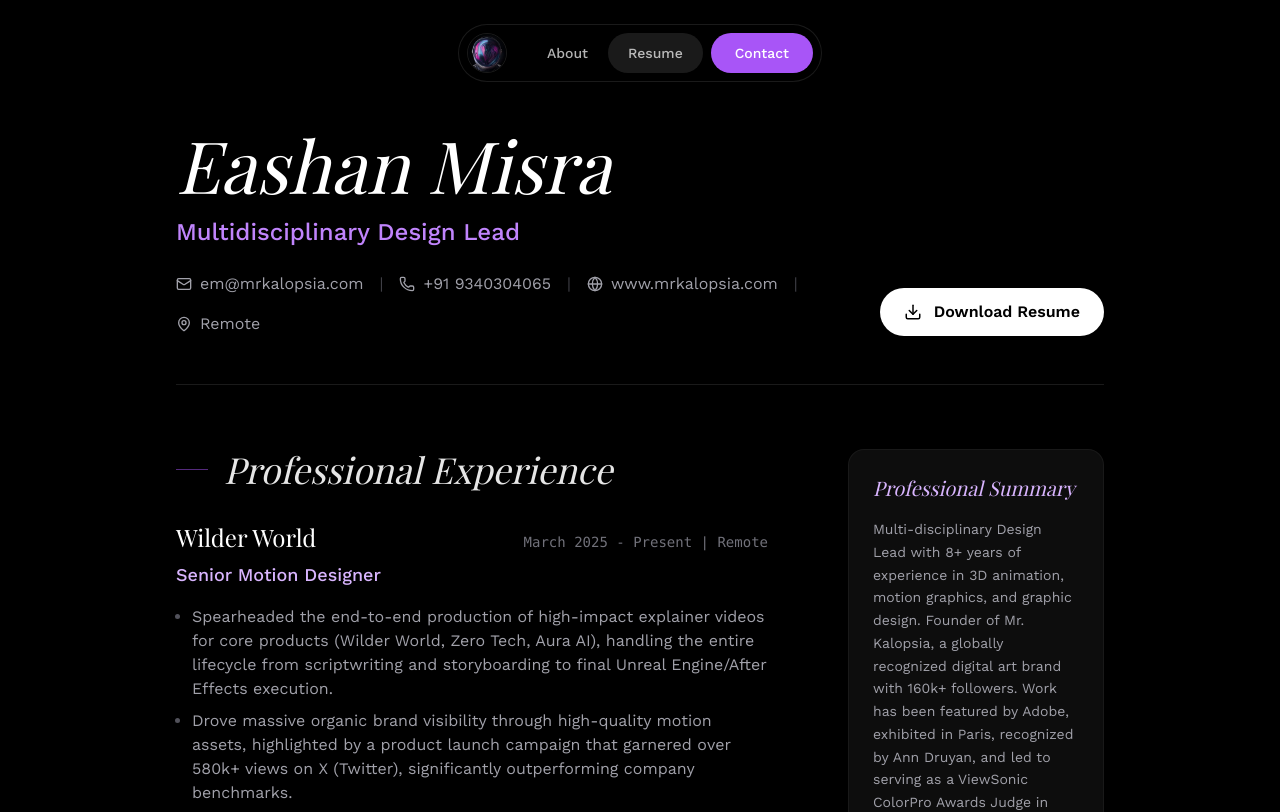
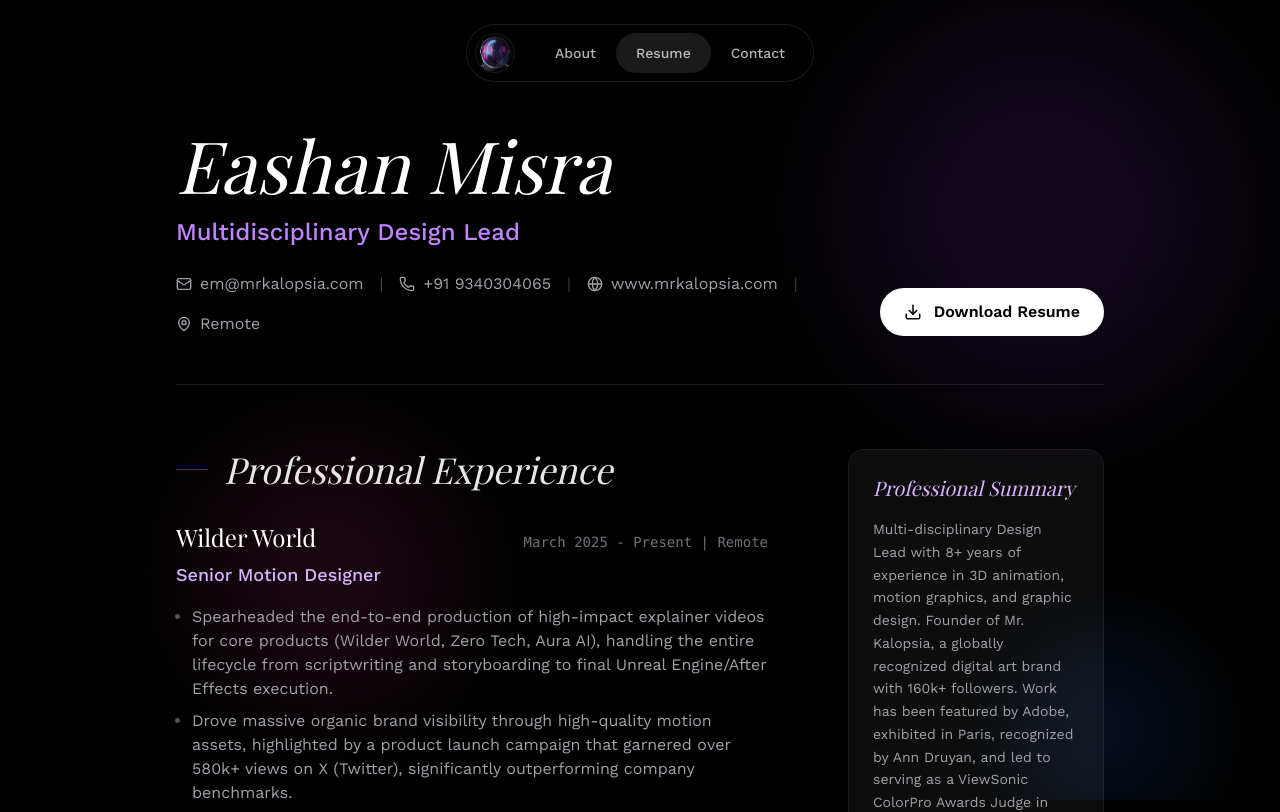
Before and after one commit to Mrkalopsia07/portfolio-website, a React (Vite) app: page /resume in a window 1280 px wide. Shown: the top 812 px of the page. Built offline with nearby package versions, Linux system fonts and the light colour scheme; a web font is replaced by a local one.

Commit message:
Describe your update here

```diff
--- a/src/App.jsx
+++ b/src/App.jsx
@@ -500,7 +500,7 @@ function AppContent() {
                 <div className="flex flex-wrap justify-center items-center gap-4 md:gap-8">
                   <a href="https://instagram.com/mr.kalopsia/" target="_blank" rel="noopener noreferrer" className="flex items-center gap-2 text-zinc-400 hover:text-white transition-colors text-xs md:text-sm font-bold uppercase tracking-wider" onMouseEnter={textEnter} onMouseLeave={textLeave}><Instagram size={16} className="md:w-[18px] md:h-[18px]" /> Instagram</a>
                   <a href="https://www.linkedin.com/in/eashan-misra/" target="_blank" rel="noopener noreferrer" className="flex items-center gap-2 text-zinc-400 hover:text-white transition-colors text-xs md:text-sm font-bold uppercase tracking-wider" onMouseEnter={textEnter} onMouseLeave={textLeave}><Linkedin size={16} className="md:w-[18px] md:h-[18px]" /> LinkedIn</a>
-                  <a href="/resume" className="flex items-center gap-2 text-purple-400 hover:text-purple-300 transition-colors text-xs md:text-sm font-bold uppercase tracking-wider border border-purple-500/30 px-3 md:px-4 py-1.5 md:py-2 rounded-full hover:bg-purple-500/10" onMouseEnter={textEnter} onMouseLeave={textLeave}><Download size={16} className="md:w-[18px] md:h-[18px]" /> Resume</a>
+                  <a href="/Resume - Eashan Misra.docx" download className="flex items-center gap-2 text-purple-400 hover:text-purple-300 transition-colors text-xs md:text-sm font-bold uppercase tracking-wider border border-purple-500/30 px-3 md:px-4 py-1.5 md:py-2 rounded-full hover:bg-purple-500/10" onMouseEnter={textEnter} onMouseLeave={textLeave}><Download size={16} className="md:w-[18px] md:h-[18px]" /> Resume</a>
                 </div>
               </div>
             </div>
--- a/src/components/BrandTicker.jsx
+++ b/src/components/BrandTicker.jsx
@@ -1,7 +1,7 @@
 import React from 'react';
 
 export default function BrandTicker({ textEnter, textLeave }) {
-    const brands = ['Logan Paul', 'Crypto', 'Futureverse', 'Gillette', 'Adobe', 'Rolling Stone', 'Wilder World'];
+    const brands = ['Logan Paul', 'Crypto', 'Futureverse', 'Gillette', 'Adobe', 'Rolling Stone', 'Wilder World', 'WD', 'eBay'];
 
     return (
         <div className="w-full">
--- a/src/components/Navbar.jsx
+++ b/src/components/Navbar.jsx
@@ -73,7 +73,7 @@ export default function Navbar({ lenis, textEnter, textLeave }) {
                         })}
                         <a
                             href="mailto:em@mrkalopsia.com"
-                            className="ml-2 bg-purple-500 text-white px-6 py-2.5 rounded-full text-sm font-medium hover:bg-purple-400 transition-all"
+                            className="text-white/70 hover:text-white hover:bg-white/5 px-5 py-2.5 rounded-full text-sm font-medium transition-all duration-300"
                             onMouseEnter={textEnter}
                             onMouseLeave={textLeave}
                         >
--- a/src/pages/Resume.jsx
+++ b/src/pages/Resume.jsx
@@ -8,6 +8,7 @@ import { Download, Mail, Phone, Globe, MapPin, ExternalLink, ArrowLeft } from 'l
 export default function Resume() {
     const [cursorVariant, setCursorVariant] = useState("default");
     const [lenis, setLenis] = useState(null);
+    const orbsRef = useRef(null);
 
     useEffect(() => {
         const lenisInstance = new Lenis({
@@ -30,6 +31,20 @@ export default function Resume() {
         };
     }, []);
 
+    // Parallax mouse effect for orbs (optimized with direct DOM manipulation)
+    useEffect(() => {
+        const handleMouseMove = (e) => {
+            if (orbsRef.current) {
+                const x = (e.clientX / window.innerWidth - 0.5) * 20;
+                const y = (e.clientY / window.innerHeight - 0.5) * 20;
+                orbsRef.current.style.setProperty('--mouse-x', `${x}px`);
+                orbsRef.current.style.setProperty('--mouse-y', `${y}px`);
+            }
+        };
+        window.addEventListener('mousemove', handleMouseMove, { passive: true });
+        return () => window.removeEventListener('mousemove', handleMouseMove);
+    }, []);
+
     const textEnter = () => setCursorVariant("text");
     const textLeave = () => setCursorVariant("default");
 
@@ -38,7 +53,63 @@ export default function Resume() {
             <CustomCursor cursorVariant={cursorVariant} />
             <Navbar lenis={lenis} textEnter={textEnter} textLeave={textLeave} />
 
-            <main className="pt-32 pb-20 px-6 md:px-12 max-w-5xl mx-auto" onMouseEnter={textEnter} onMouseLeave={textLeave}>
+            {/* Floating Orbs Background */}
+            <div ref={orbsRef} className="fixed inset-0 z-0 pointer-events-none overflow-hidden" style={{ '--mouse-x': '0px', '--mouse-y': '0px' }}>
+                <div
+                    className="absolute w-96 h-96 rounded-full bg-purple-500/10 blur-[60px] animate-float-slow"
+                    style={{
+                        top: '10%',
+                        left: '60%',
+                        transform: 'translate(calc(var(--mouse-x) * 0.5), calc(var(--mouse-y) * 0.5))',
+                        willChange: 'transform'
+                    }}
+                />
+                <div
+                    className="absolute w-64 h-64 rounded-full bg-pink-500/10 blur-[50px] animate-float-medium"
+                    style={{
+                        top: '50%',
+                        left: '20%',
+                        transform: 'translate(calc(var(--mouse-x) * -0.3), calc(var(--mouse-y) * -0.3))',
+                        willChange: 'transform'
+                    }}
+                />
+                <div
+                    className="absolute w-48 h-48 rounded-full bg-blue-500/10 blur-[40px] animate-float-fast"
+                    style={{
+                        top: '70%',
+                        right: '10%',
+                        transform: 'translate(calc(var(--mouse-x) * 0.4), calc(var(--mouse-y) * 0.4))',
+                        willChange: 'transform'
+                    }}
+                />
+            </div>
+
+            {/* Floating animation styles */}
+            <style>{`
+                @keyframes floatSlow {
+                    0%, 100% { transform: translate(calc(var(--mouse-x, 0px) * 0.5), calc(var(--mouse-y, 0px) * 0.5)); }
+                    25% { transform: translate(calc(var(--mouse-x, 0px) * 0.5 + 80px), calc(var(--mouse-y, 0px) * 0.5 - 60px)); }
+                    50% { transform: translate(calc(var(--mouse-x, 0px) * 0.5 - 40px), calc(var(--mouse-y, 0px) * 0.5 + 90px)); }
+                    75% { transform: translate(calc(var(--mouse-x, 0px) * 0.5 - 70px), calc(var(--mouse-y, 0px) * 0.5 - 30px)); }
+                }
+                @keyframes floatMedium {
+                    0%, 100% { transform: translate(calc(var(--mouse-x, 0px) * -0.3), calc(var(--mouse-y, 0px) * -0.3)); }
+                    25% { transform: translate(calc(var(--mouse-x, 0px) * -0.3 - 60px), calc(var(--mouse-y, 0px) * -0.3 + 50px)); }
+                    50% { transform: translate(calc(var(--mouse-x, 0px) * -0.3 + 70px), calc(var(--mouse-y, 0px) * -0.3 + 80px)); }
+                    75% { transform: translate(calc(var(--mouse-x, 0px) * -0.3 + 40px), calc(var(--mouse-y, 0px) * -0.3 - 70px)); }
+                }
+                @keyframes floatFast {
+                    0%, 100% { transform: translate(calc(var(--mouse-x, 0px) * 0.4), calc(var(--mouse-y, 0px) * 0.4)); }
+                    25% { transform: translate(calc(var(--mouse-x, 0px) * 0.4 + 50px), calc(var(--mouse-y, 0px) * 0.4 + 75px)); }
+                    50% { transform: translate(calc(var(--mouse-x, 0px) * 0.4 - 65px), calc(var(--mouse-y, 0px) * 0.4 - 55px)); }
+                    75% { transform: translate(calc(var(--mouse-x, 0px) * 0.4 - 80px), calc(var(--mouse-y, 0px) * 0.4 + 40px)); }
+                }
+                .animate-float-slow { animation: floatSlow 25s ease-in-out infinite; }
+                .animate-float-medium { animation: floatMedium 30s ease-in-out infinite; }
+                .animate-float-fast { animation: floatFast 22s ease-in-out infinite; }
+            `}</style>
+
+            <main className="relative z-10 pt-32 pb-20 px-6 md:px-12 max-w-5xl mx-auto" onMouseEnter={textEnter} onMouseLeave={textLeave}>
                 <FadeIn>
                     <div className="flex flex-col md:flex-row justify-between items-start md:items-end mb-16 border-b border-white/10 pb-12 gap-8">
                         <div>
```
Also changed, not shown: src/pages/About.jsx (+28 -3 lines), public/assets/logos/ebay.svg (added), public/assets/logos/wd.svg (added).
